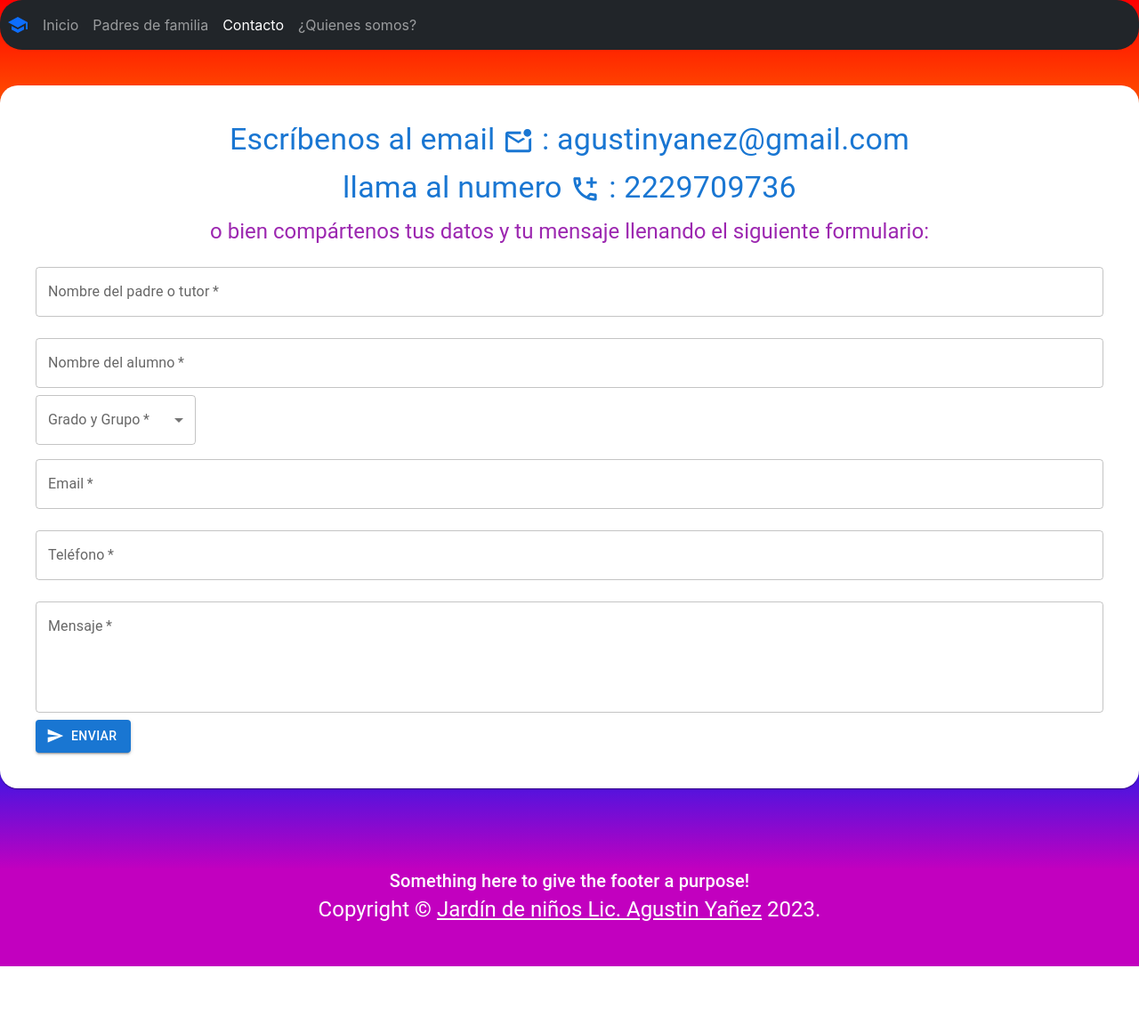
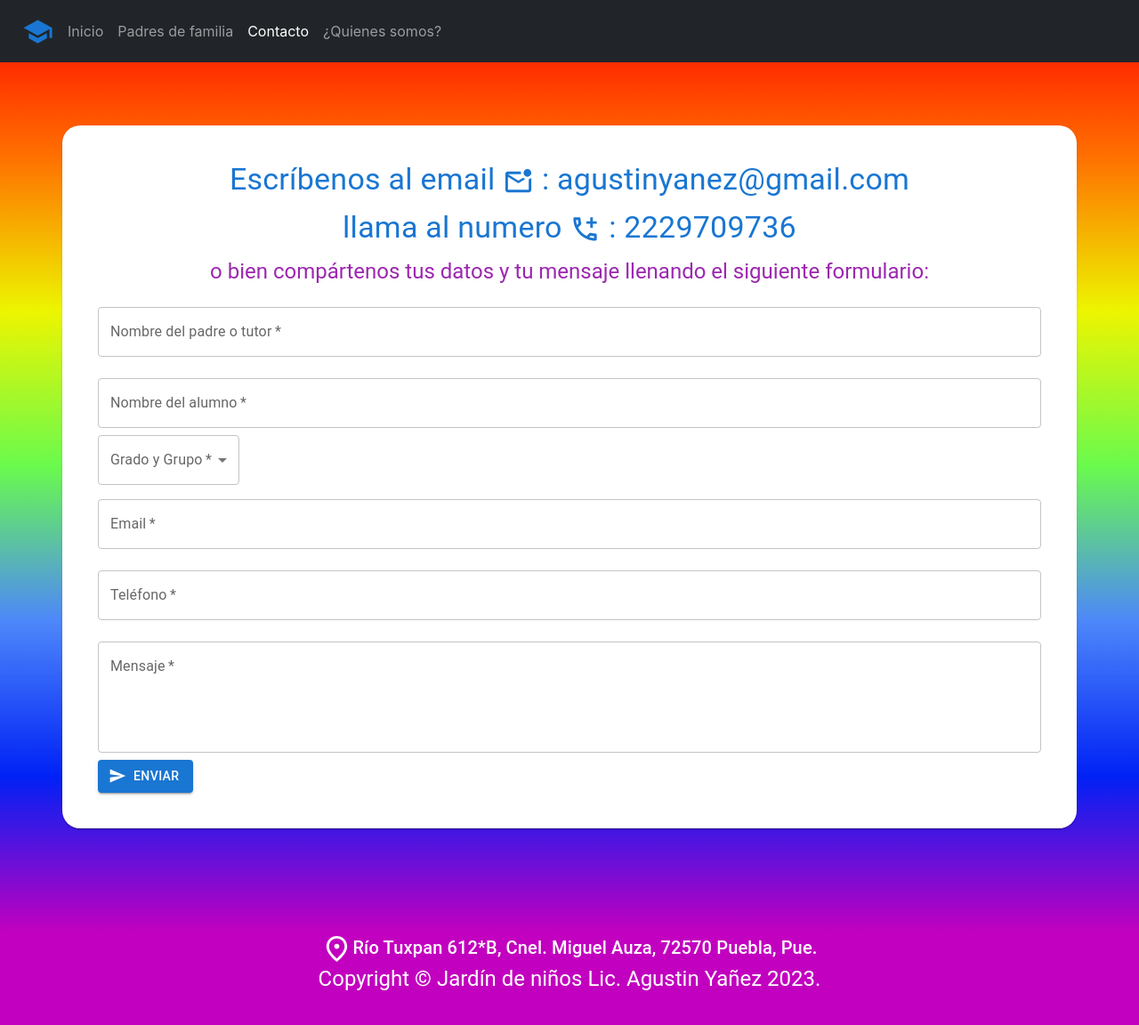
Before and after one commit to AxMar1221/jardin-de-ninos, a React (Vite) app: page /contacto in a window 1280 px wide. Shown: the top 1152 px of the page at 89% size. Before the commit the page ends 1086 px from the top, so only its background shows below. Built offline with nearby package versions, Linux system fonts and the light colour scheme.

Commit message:
css details all pages

```diff
--- a/package.json
+++ b/package.json
@@ -16,6 +16,7 @@
     "@mui/icons-material": "^5.11.16",
     "@mui/material": "^5.12.3",
     "@mui/styled-engine-sc": "^5.12.0",
+    "animate.css": "^4.1.1",
     "firebase": "^9.21.0",
     "react": "^18.2.0",
     "react-dom": "^18.2.0",
--- a/src/components/pages/AcercaDeApp.jsx
+++ b/src/components/pages/AcercaDeApp.jsx
@@ -4,7 +4,7 @@ const cards = [1, 2, 3, 4, 5, 6, 7, 8, 9, 10, 11, 12];
 
 export const AcercaDeApp = () => {
   return (
-    <>
+    <div className="bloque">
       <div className="container text-center">
         <Container sx={{ py: 6 }}>
         <Grid container spacing={4}>
@@ -39,6 +39,6 @@ export const AcercaDeApp = () => {
         </Grid>
       </Container>
       </div>
-    </>
+    </div>
   );
 };
--- a/src/components/pages/ContactoApp.jsx
+++ b/src/components/pages/ContactoApp.jsx
@@ -60,7 +60,7 @@ export const ContactoApp = () => {
   };
 
   return (
-    <>
+    <div className="bloque">
       <Card
         sx={{
           borderRadius: 5,
@@ -70,10 +70,10 @@ export const ContactoApp = () => {
           marginBottom: 5,
         }}
       >
-        <Typography align="center" gutterBottom variant="h4" color="primary">
+        <Typography align="center" gutterBottom variant="h4" color="primary" className="animate__animated animate__slideInDown">
           Escríbenos al email <MarkEmailUnreadOutlined fontSize="large"/> : agustinyanez@gmail.com
         </Typography>
-        <Typography align="center" gutterBottom variant="h4" color="primary">
+        <Typography align="center" gutterBottom variant="h4" color="primary" className="animate__animated animate__slideInDown">
           llama al numero <AddIcCallOutlined fontSize="large"/> : 2229709736
         </Typography>
         <Typography
@@ -82,6 +82,7 @@ export const ContactoApp = () => {
           variant="h5"
           component="h2"
           color="secondary"
+          className="animate__animated animate__slideInDown"
         >
           o bien compártenos tus datos y tu mensaje llenando el siguiente
           formulario:
@@ -173,6 +174,6 @@ export const ContactoApp = () => {
           </Button>
         </form>
       </Card>
-    </>
+    </div>
   );
 };
--- a/src/components/pages/InicioApp.jsx
+++ b/src/components/pages/InicioApp.jsx
@@ -1,8 +1,9 @@
+import 'animate.css';
 import { Card, CardContent, CardMedia, Typography } from "@mui/material";
 
 export const InicioApp = () => {
   return (
-    <>
+    <div className="bloque">
       <Card
         sx={{
           borderRadius: 5,
@@ -28,10 +29,11 @@ export const InicioApp = () => {
             component="div"
             align="center"
             color="primary"
+            className="animate__animated animate__slideInDown animate__flipInY animate__delay-1s"
           >
             Misión
           </Typography>
-          <Typography variant="body2" color="text.secondary">
+          <Typography variant="body2" color="text.secondary" className="animate__animated animate__flipInY animate__delay-1s">
             Lizards are a widespread group of squamate reptiles, with over 6,000
             species, ranging across all continents except Antarctica
           </Typography>
@@ -62,10 +64,11 @@ export const InicioApp = () => {
             component="div"
             align="center"
             color="error"
+            className="animate__animated animate__flipInY animate__delay-1s"
           >
             Visión
           </Typography>
-          <Typography variant="body2" color="text.secondary">
+          <Typography variant="body2" color="text.secondary" className="animate__animated animate__flipInY animate__delay-1s">
             Lizards are a widespread group of squamate reptiles, with over 6,000
             species, ranging across all continents except Antarctica
           </Typography>
@@ -96,15 +99,16 @@ export const InicioApp = () => {
             component="div"
             align="center"
             color="secondary"
+            className="animate__animated animate__flipInY animate__delay-1s"
           >
             Valores
           </Typography>
-          <Typography variant="body2" color="text.secondary">
+          <Typography variant="body2" color="text.secondary" className="animate__animated animate__flipInY animate__delay-1s">
             Lizards are a widespread group of squamate reptiles, with over 6,000
             species, ranging across all continents except Antarctica
           </Typography>
         </CardContent>
       </Card>
-    </>
+    </div>
   );
 };
--- a/src/components/pages/PadresDeFamiliaApp.jsx
+++ b/src/components/pages/PadresDeFamiliaApp.jsx
@@ -13,7 +13,7 @@ const cards = [1, 2, 3, 4, 5, 6, 7, 8];
 
 export const PadresDeFamiliaApp = () => {
   return (
-    <>
+    <div className="bloque">
       <Box
         sx={{
           pt: 2,
@@ -27,10 +27,11 @@ export const PadresDeFamiliaApp = () => {
             align="center"
             color="white"
             gutterBottom
+            className="animate__animated animate__slideInDown"
           >
             Facturas asociación padres de familia
           </Typography>
-          <Typography variant="h5" align="center" color="white" paragraph>
+          <Typography variant="h5" align="center" color="white" paragraph className="animate__animated animate__slideInDown">
             Something short and leading about the collection below—its contents,
             the creator, etc. Make it short and sweet, but not too short so
             folks don&apos;t simply skip over it entirely.
@@ -75,6 +76,6 @@ export const PadresDeFamiliaApp = () => {
           ))}
         </Grid>
       </Container>
-    </>
+    </div>
   );
 };
--- a/src/index.css
+++ b/src/index.css
@@ -1,14 +1,30 @@
-  body {
+body {
   font-family: Inter, system-ui, Avenir, Helvetica, Arial, sans-serif;
   margin: 0;
+  justify-content: center;
+  align-items: center;
+  background: linear-gradient(
+    to bottom,
+    rgba(255, 0, 0, 1) 0%,
+    rgba(255, 111, 0, 1) 15%,
+    rgba(237, 245, 0, 1) 30%,
+    rgba(106, 250, 77, 1) 45%,
+    rgba(77, 135, 250, 1) 60%,
+    rgba(0, 33, 245, 1) 75%,
+    rgba(194, 0, 191, 1) 90%,
+    rgba(194, 0, 191, 1) 100%
+  );
+}
+.navbar {
   display: flex;
   flex-direction: row;
   justify-content: center;
   align-items: center;
-  background: linear-gradient(to bottom, rgba(255,0,0,1) 0%, rgba(255,111,0,1) 15%, rgba(237,245,0,1) 30%, rgba(106,250,77,1) 45%, rgba(77,135,250,1) 60%, rgba(0,33,245,1) 75%, rgba(194,0,191,1) 90%, rgba(194,0,191,1) 100%);
-}
-
-.navbar {
-  border-radius: 25px;
+  width: auto;
+  padding: 15px 25px;
   color: #ffffff;
 }
+.bloque {
+  padding: 15px 15px;
+  margin: 15px 55px;
+}
--- a/src/shared/FooterApp.jsx
+++ b/src/shared/FooterApp.jsx
@@ -1,10 +1,11 @@
+import { FmdGoodOutlined } from "@mui/icons-material";
 import { Box, Link, Typography } from "@mui/material";
 
 function Copyright() {
   return (
     <Typography variant="h5" color="white" align="center">
       {"Copyright © "}
-      <Link color="inherit" href="https://github.com/AxMar1221">
+      <Link underline="hover" color="inherit" href="https://github.com/AxMar1221">
         Jardín de niños Lic. Agustin Yañez
       </Link>{" "}
       {new Date().getFullYear()}
@@ -17,7 +18,10 @@ export const FooterApp = () => {
   return (
     <Box sx={{ color: "white", p: 6 }} component="footer">
       <Typography variant="h6" align="center" color="white" component="p">
-        Something here to give the footer a purpose!
+        <FmdGoodOutlined fontSize="large" />
+        <Link underline="hover" color="inherit" href="https://goo.gl/maps/ia3Xb9UtkmT4DGeX6?coh=178571&entry=tt">
+          Río Tuxpan 612*B, Cnel. Miguel Auza, 72570 Puebla, Pue.
+        </Link>
       </Typography>
       <Copyright />
     </Box>
--- a/src/shared/NavbarApp.jsx
+++ b/src/shared/NavbarApp.jsx
@@ -1,12 +1,14 @@
 import { School } from "@mui/icons-material";
-import { Link, NavLink } from "react-router-dom";
+import { Link } from "@mui/material";
+import { NavLink } from "react-router-dom";
 
 export const NavbarApp = () => {
   return (
-    <nav className="navbar navbar-expand-sm navbar-dark bg-dark p-2">
-      <Link>
-        <School sx={{ display: { xs: "none", md: "flex" }, mr: 1 }} />
+    <nav className="navbar navbar-expand-sm navbar-dark bg-dark">
+      <Link href="/inicio" underline="hover">
+        <School fontSize="large" sx={{ display: { xs: "none", md: "flex" }, mr: 1 }} />
       </Link>
+
 
       <div className="collapse navbar-collapse" id="navbarNavAltMarkup">
         <div className="navbar-nav">
```
Also changed, not shown: 1 other file (tests, documents, lock files or other folders).
